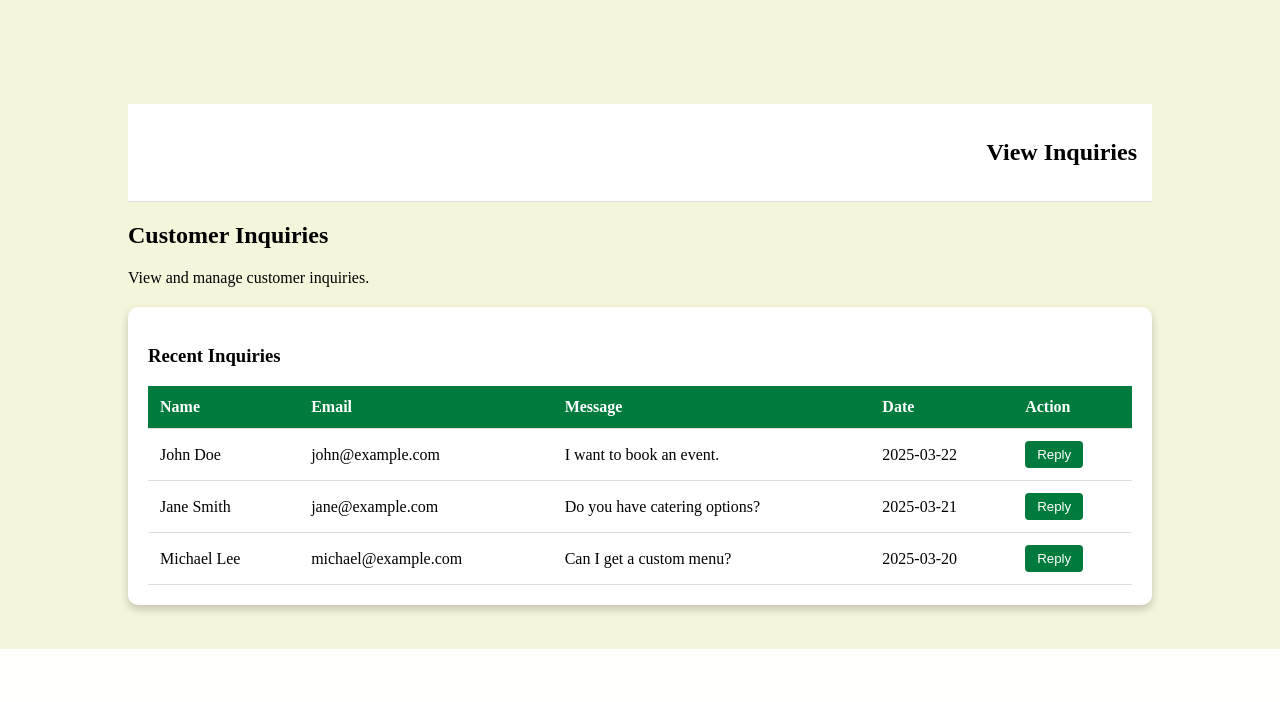
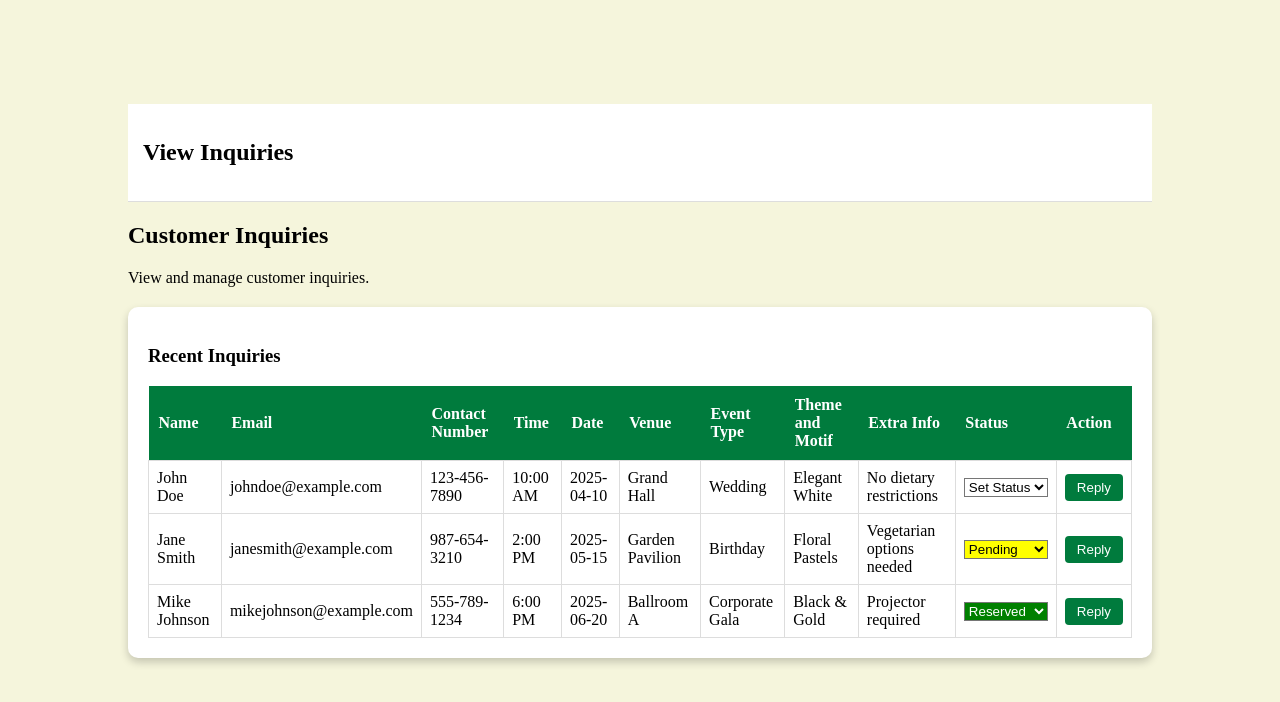
Before and after one commit to RosarioAngelica/trylang_cohere, a PHP site: page /VillaSalud.UI/pages/a_inquiries.html in a window 1280 px wide. Shown: the part 165-867 px from the top of the page. Before the commit the page ends 814 px from the top, so only its background shows below. Run offline with PHP 8.4, Linux system fonts and the light colour scheme.

Commit message:
add functionaty to the admin view inquiries

```diff
--- a/VillaSalud.UI/pages/a_inquiries.html
+++ b/VillaSalud.UI/pages/a_inquiries.html
@@ -11,22 +11,18 @@
 
     <nav class="navbar">
         <ul>
-          <li><a href="../pages/a_homepage.html">Home</a></li>
-          <li><a href="../pages/a_inquiries.html" class="active">View Inquiries</a></li>
-          <li><a href="../pages/a_make_reservation.html">Make Reservation</a></li>
-          <li><a href="../pages/a_view_report.html">View Report</a></li>
-      </ul>
+            <li><a href="../pages/a_homepage.html">Home</a></li>
+            <li><a href="../pages/a_inquiries.html" class="active">View Inquiries</a></li>
+            <li><a href="../pages/a_make_reservation.html">Make Reservation</a></li>
+            <li><a href="../pages/a_view_report.html">View Report</a></li>
+        </ul>
     </nav>
 
-    <!-- CONTENT -->
     <section id="content">
-        <!-- NAVBAR -->
         <nav>
-            <i class='bx bx-menu'></i>
             <h2>View Inquiries</h2>
         </nav>
 
-        <!-- MAIN -->
         <main>
             <div class="head-title">
                 <div class="left">
@@ -35,25 +31,29 @@
                 </div>
             </div>
 
-            <!-- Table Data -->
             <div class="table-data">
                 <div class="order">
                     <div class="head">
                         <h3>Recent Inquiries</h3>
-                        <i class='bx bx-filter'></i>
                     </div>
                     <table>
                         <thead>
                             <tr>
                                 <th>Name</th>
                                 <th>Email</th>
-                                <th>Message</th>
+                                <th>Contact Number</th>
+                                <th>Time</th>
                                 <th>Date</th>
+                                <th>Venue</th>
+                                <th>Event Type</th>
+                                <th>Theme and Motif</th>
+                                <th>Extra Info</th>
+                                <th>Status</th>
                                 <th>Action</th>
                             </tr>
                         </thead>
-                        <tbody id="inquiriesTable">
-                            <!-- Data will be inserted dynamically via JavaScript -->
+                        <tbody id="inquiries-table-body">
+                            <!-- Data will be inserted here -->
                         </tbody>
                     </table>
                 </div>
@@ -61,6 +61,22 @@
         </main>
     </section>
 
+    <!-- Modal for setting status -->
+    <div id="statusModal" class="modal">
+        <div class="modal-content">
+            <h2>Set Inquiry Status</h2>
+            <select id="statusSelect">
+                <option value="Pending">Pending</option>
+                <option value="Reviewed">Reviewed</option>
+                <option value="Confirmed">Confirmed</option>
+                <option value="Rejected">Rejected</option>
+                <option value="Cancelled">Cancelled</option>
+            </select>
+            <button id="saveStatusBtn">Save</button>
+            <button id="closeModalBtn">Close</button>
+        </div>
+    </div>
+
     <script src="../script/a_inquiries.js"></script>
 </body>
 </html>
--- a/VillaSalud.UI/script/a_inquiries.js
+++ b/VillaSalud.UI/script/a_inquiries.js
@@ -1,32 +1,115 @@
-// Load Inquiry Data
 document.addEventListener("DOMContentLoaded", function () {
-    const inquiriesTable = document.getElementById("inquiriesTable");
+    loadInquiries();
+});
 
-    // Sample Data (Replace with actual backend data later)
-    const inquiries = [
-        { name: "John Doe", email: "john@example.com", message: "I want to book an event.", date: "2025-03-22" },
-        { name: "Jane Smith", email: "jane@example.com", message: "Do you have catering options?", date: "2025-03-21" },
-        { name: "Michael Lee", email: "michael@example.com", message: "Can I get a custom menu?", date: "2025-03-20" }
+function loadInquiries() {
+    let tableBody = document.getElementById("inquiries-table-body");
+    if (!tableBody) {
+        console.error("Error: Table body with ID 'inquiries-table-body' not found.");
+        return;
+    }
+
+    let inquiries = [
+        {
+            name: "John Doe",
+            email: "johndoe@example.com",
+            contact: "123-456-7890",
+            time: "10:00 AM",
+            date: "2025-04-10",
+            venue: "Grand Hall",
+            event: "Wedding",
+            theme: "Elegant White",
+            extra: "No dietary restrictions",
+            status: ""
+        },
+        {
+            name: "Jane Smith",
+            email: "janesmith@example.com",
+            contact: "987-654-3210",
+            time: "2:00 PM",
+            date: "2025-05-15",
+            venue: "Garden Pavilion",
+            event: "Birthday",
+            theme: "Floral Pastels",
+            extra: "Vegetarian options needed",
+            status: "Pending"
+        },
+        {
+            name: "Mike Johnson",
+            email: "mikejohnson@example.com",
+            contact: "555-789-1234",
+            time: "6:00 PM",
+            date: "2025-06-20",
+            venue: "Ballroom A",
+            event: "Corporate Gala",
+            theme: "Black & Gold",
+            extra: "Projector required",
+            status: "Reserved"
+        }
     ];
 
-    function loadInquiries() {
-        inquiriesTable.innerHTML = ""; // Clear previous data
+    tableBody.innerHTML = "";
 
-        inquiries.forEach(inquiry => {
-            const row = document.createElement("tr");
+    inquiries.forEach((inquiry, index) => {
+        let row = document.createElement("tr");
+        row.innerHTML = `
+            <td>${inquiry.name}</td>
+            <td>${inquiry.email}</td>
+            <td>${inquiry.contact}</td>
+            <td>${inquiry.time}</td>
+            <td>${inquiry.date}</td>
+            <td>${inquiry.venue}</td>
+            <td>${inquiry.event}</td>
+            <td>${inquiry.theme}</td>
+            <td>${inquiry.extra}</td>
+            <td>
+                <select class="status-dropdown" data-index="${index}">
+                    <option value="" ${!inquiry.status ? "selected" : ""} hidden>Set Status</option>
+                    <option value="Pending" ${inquiry.status === "Pending" ? "selected" : ""}>Pending</option>
+                    <option value="Reserved" ${inquiry.status === "Reserved" ? "selected" : ""}>Reserved</option>
+                    <option value="Cancelled" ${inquiry.status === "Cancelled" ? "selected" : ""}>Cancelled</option>
+                </select>
+            </td>
+            <td><button class="reply-btn" data-index="${index}">Reply</button></td>
+        `;
+        tableBody.appendChild(row);
+    });
 
-            row.innerHTML = `
-                <td>${inquiry.name}</td>
-                <td>${inquiry.email}</td>
-                <td>${inquiry.message}</td>
-                <td>${inquiry.date}</td>
-                <td><button class="reply-btn">Reply</button></td>
-            `;
+    applyStatusColors();
+    attachEventListeners();
+}
 
-            inquiriesTable.appendChild(row);
+function applyStatusColors() {
+    document.querySelectorAll(".status-dropdown").forEach(select => {
+        updateStatusColor(select);
+        select.addEventListener("change", function () {
+            updateStatusColor(this);
         });
+    });
+}
+
+function updateStatusColor(select) {
+    let selectedValue = select.value;
+    if (selectedValue === "Pending") {
+        select.style.backgroundColor = "yellow";
+        select.style.color = "black";
+    } else if (selectedValue === "Reserved") {
+        select.style.backgroundColor = "green";
+        select.style.color = "white";
+    } else if (selectedValue === "Cancelled") {
+        select.style.backgroundColor = "red";
+        select.style.color = "white";
+    } else {
+        select.style.backgroundColor = "white";
+        select.style.color = "black";
     }
+}
 
-    // Load inquiries on page load
-    loadInquiries();
-});
+function attachEventListeners() {
+    document.querySelectorAll(".reply-btn").forEach(button => {
+        button.addEventListener("click", function () {
+            let index = this.getAttribute("data-index");
+            alert("Replying to: " + index);
+        });
+    });
+}
--- a/VillaSalud.UI/style/a_inquiries.css
+++ b/VillaSalud.UI/style/a_inquiries.css
@@ -101,6 +100,12 @@ nav i {
 .table-data th {
   background: #007b3d;
   color: white;
+  padding: 10px;
+}
+
+.table-data td{
+  padding: 8px;
+  border: 1px solid #ddd;
 }
 
 .reply-btn {
```
Also changed, not shown: other parts of VillaSalud.UI/style/a_inquiries.css (+70 -2 lines), VillaSalud.UI/script/a_homepage.js (line endings or trailing spaces). Lines whose indentation alone changed are shown as unchanged.
